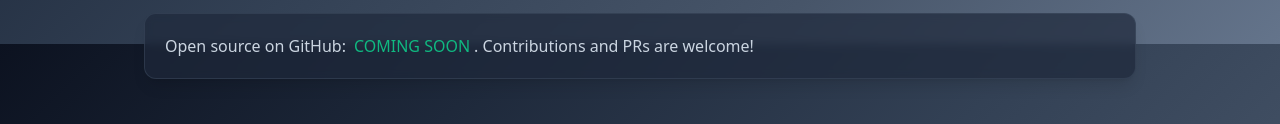
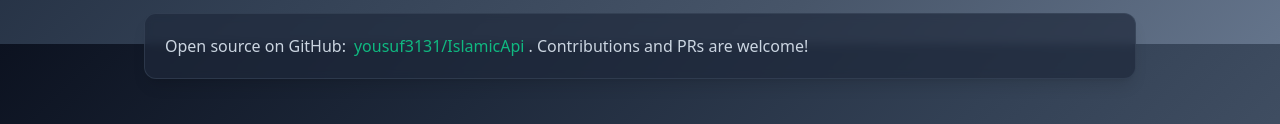
Before and after one commit to yousuf3131/UmmahApi, a website: page index.html in a window 1280 px wide. Shown: the part 1556-1680 px from the top of the page. Drawn offline with nearby package versions, Linux system fonts and the light colour scheme.

Commit message:
Update GitHub links to use correct username yousuf3131/IslamicApi

```diff
--- a/index.html
+++ b/index.html
@@ -257,7 +257,7 @@
           <a class="hover:underline text-slate-300 hover:text-islamic-primary transition-colors px-2 py-1 rounded" href="#endpoints">Endpoints</a>
           <a class="hover:underline text-slate-300 hover:text-islamic-primary transition-colors px-2 py-1 rounded" href="#examples">Examples</a>
           <a class="hover:underline text-slate-300 hover:text-islamic-primary transition-colors px-2 py-1 rounded" href="/api/docs">Swagger</a>
-          <a class="hover:underline text-slate-300 hover:text-islamic-primary transition-colors px-2 py-1 rounded" href="https://github.com/yourusername/islamic-api">GitHub</a>
+          <a class="hover:underline text-slate-300 hover:text-islamic-primary transition-colors px-2 py-1 rounded" href="https://github.com/yousuf3131/IslamicApi">GitHub</a>
         </nav>
 
         <!-- Mobile Menu Button -->
@@ -273,7 +273,7 @@
         <a class="block py-3 px-4 text-slate-300 hover:text-islamic-primary hover:bg-slate-700/50 transition-colors border-b border-slate-600/50" href="#endpoints">Endpoints</a>
         <a class="block py-3 px-4 text-slate-300 hover:text-islamic-primary hover:bg-slate-700/50 transition-colors border-b border-slate-600/50" href="#examples">Examples</a>
         <a class="block py-3 px-4 text-slate-300 hover:text-islamic-primary hover:bg-slate-700/50 transition-colors border-b border-slate-600/50" href="/api/docs">Swagger Docs</a>
-        <a class="block py-3 px-4 text-slate-300 hover:text-islamic-primary hover:bg-slate-700/50 transition-colors rounded-b-lg" href="https://github.com/yourusername/islamic-api">GitHub</a>
+        <a class="block py-3 px-4 text-slate-300 hover:text-islamic-primary hover:bg-slate-700/50 transition-colors rounded-b-lg" href="https://github.com/yousuf3131/IslamicApi">GitHub</a>
       </nav>
     </div>
   </header>
@@ -378,7 +378,7 @@
       <div class="rounded-xl border border-slate-600/40 bg-slate-800/70 backdrop-blur-sm p-4 sm:p-5 shadow-lg">
         <p class="text-sm sm:text-base text-slate-300 flex items-center flex-wrap">
           <span class="mr-2">Open source on GitHub:</span>
-          <a class="text-islamic-primary hover:text-islamic-secondary hover:underline transition-colors font-medium" href="https://github.com/yourusername/islamic-api">COMING SOON</a>
+          <a class="text-islamic-primary hover:text-islamic-secondary hover:underline transition-colors font-medium" href="https://github.com/yousuf3131/IslamicApi">yousuf3131/IslamicApi</a>
           <span class="ml-1">. Contributions and PRs are welcome!</span>
         </p>
       </div>
```
